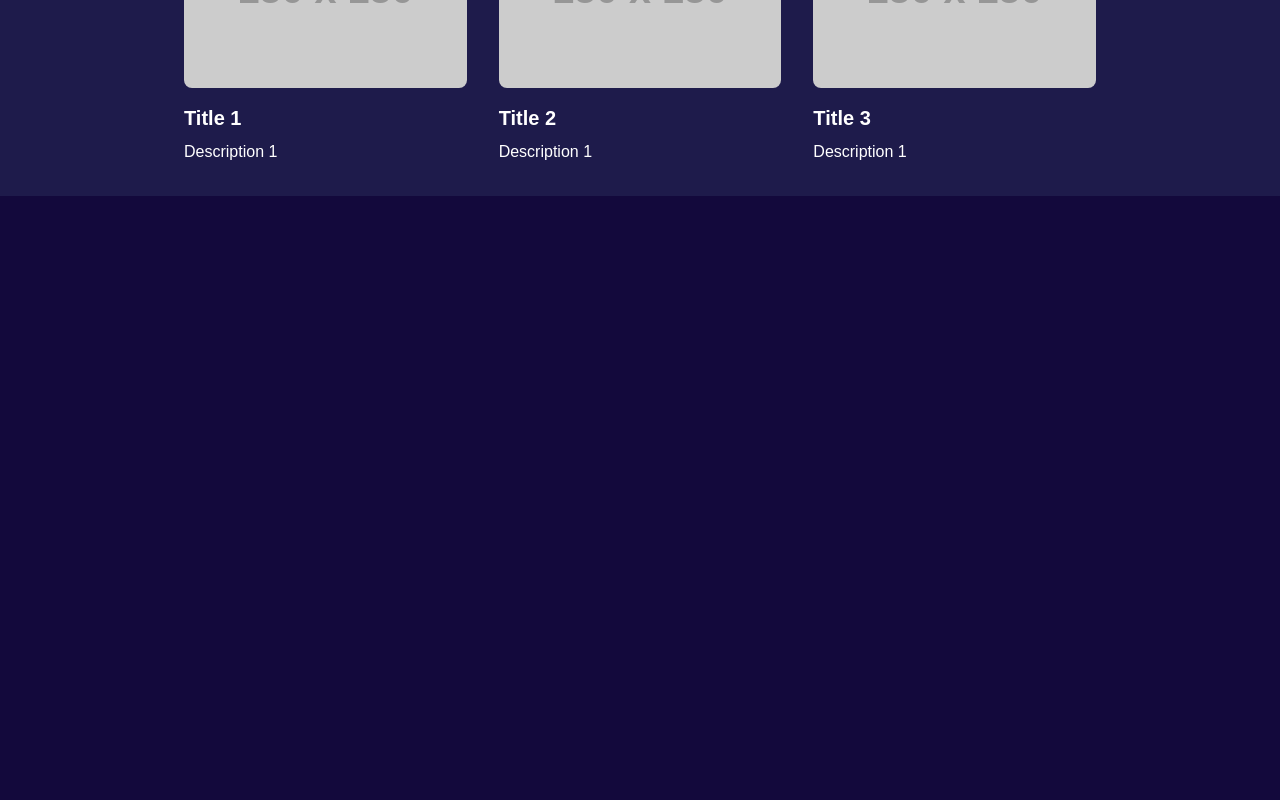
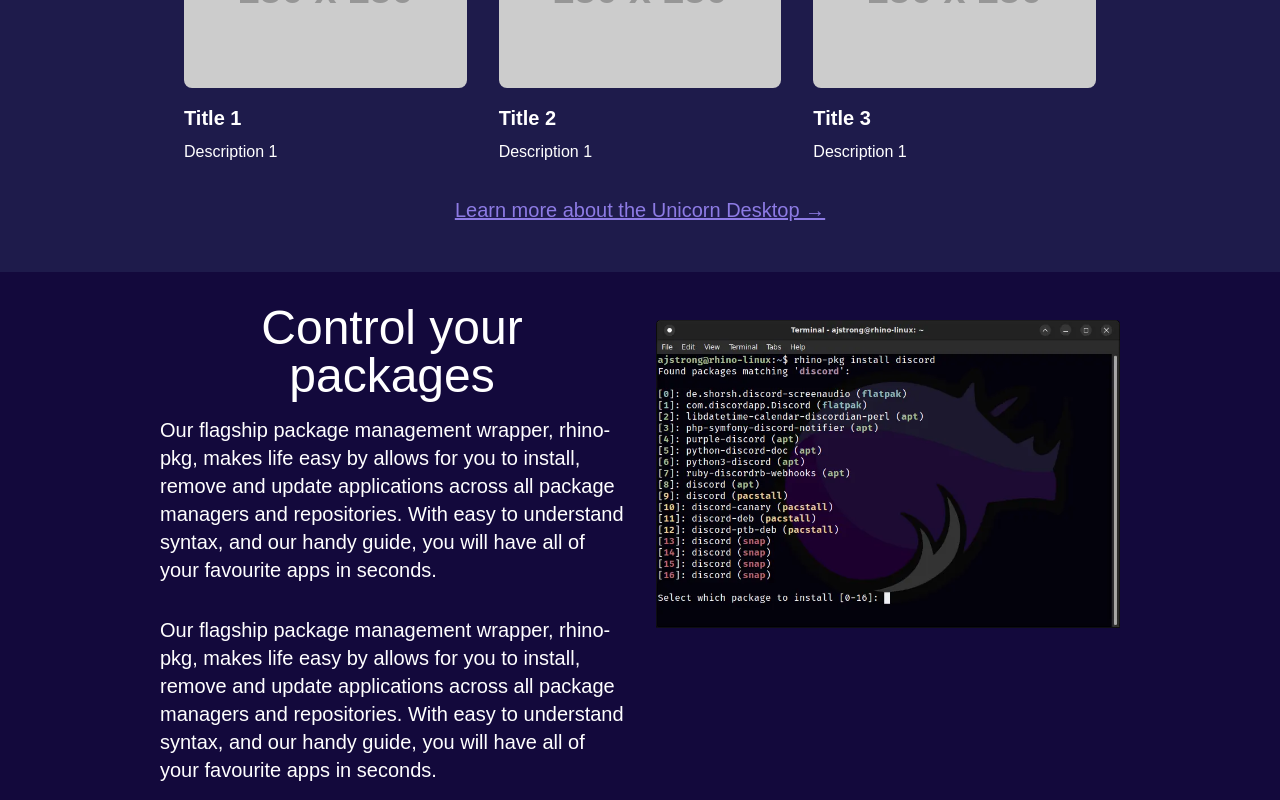
Before and after one commit to rhino-linux/website, a Next.js app: page / in a window 1280 px wide. Shown: the part 1957-2757 px from the top of the page. Before the commit the page ends 2153 px from the top, so only its background shows below. Built offline with nearby package versions, Linux system fonts and the light colour scheme.

Commit message:
upd(index.jsx): Add more components

```diff
--- a/src/components/desktop.jsx
+++ b/src/components/desktop.jsx
@@ -33,6 +33,7 @@
             </div>
           ))}
         </div>
+        <h1 className="text-center text-xl text-rhino-purple underline py-4 pt-8"><a href="/unicorn/">Learn more about the Unicorn Desktop →</a></h1>
       </div>
     );
 }
--- a/src/components/developers.jsx
+++ b/src/components/developers.jsx
@@ -1,29 +1,42 @@
 import React from "react";
 
-// Text needs to be updated for the second paragraph.
+const data = [
+    {
+        title: "Perfect for developers",
+        paragraphs: [
+            "Developers will fall in love with our vast software repositories which are always up-to-date. User-repositories such as Pacstall can help provide development libraries that are critical for your project. With codium preinstalled on your system you can begin doing what you do best, instantly.",
+
+            "Developers will fall in love with our vast software repositories which are always up-to-date. User-repositories such as Pacstall can help provide development libraries that are critical for your project. With codium preinstalled on your system you can begin doing what you do best, instantly."
+        ],
+        image: "/img/home/developers.webp",
+        link: {
+            text: "Learn more about how Rhino Linux can help you develop →",
+            url: "/developers/"
+        }
+    }
+]
 
 function Developers() {
     return (
         <div className="lg:w-[75%] w-[95%] pt-4 m-auto">
-            <div className="lg:grid lg:grid-cols-2 m-auto gap-8">
+            {data.map((post, index) => (
+                <div key={index} className="lg:grid lg:grid-cols-2 m-auto gap-8">
                     <div>
-                    <h1 className="text-5xl text-white pt-4 text-center">Perfect for developers</h1>
-                    <p className="text-white text-xl py-4">
-                        Developers will fall in love with our vast software repositories which are always up-to-date. User-repositories such as Pacstall can help provide development libraries that are critical for your project. With codium preinstalled on your system you can begin doing what you do best, instantly.
+                        <h1 className="text-5xl text-white pt-4 text-center">{post.title}</h1>
+                        {post.paragraphs.map((paragraph, index) => (
+                            <p key={index} className="text-white text-xl py-4">
+                                {paragraph}
                             </p>
-                    <p className="text-white text-xl py-4">
-                        Developers will fall in love with our vast software repositories which are always up-to-date. User-repositories such as Pacstall can help provide development libraries that are critical for your project. With codium preinstalled on your system you can begin doing what you do best, instantly.
-                    </p>
+                        ))}
                     </div>
                     <div>
-                <img
-                    src="/img/home/developers.webp"
-                    alt="Image"
-                    className="w-full"
-                />
+                        <img src={post.image} alt="Image" className="w-full" />
                     </div>
                 </div>
-        <h1 className="text-center text-xl text-rhino-purple underline py-4"><a href="/developers/">Learn more about how Rhino Linux can help you develop →</a></h1>
+            ))}
+            <h1 className="text-center text-xl text-rhino-purple underline py-4">
+                <a href={data[0].link.url}>{data[0].link.text}</a>
+            </h1>
         </div>
     );
 }
--- /dev/null
+++ b/src/components/packages.jsx
@@ -0,0 +1,37 @@
+import React from "react";
+
+const data = [
+    {
+        title: "Control your packages",
+        paragraphs: [
+            "Our flagship package management wrapper, rhino-pkg, makes life easy by allows for you to install, remove and update applications across all package managers and repositories. With easy to understand syntax, and our handy guide, you will have all of your favourite apps in seconds.",
+
+            "Our flagship package management wrapper, rhino-pkg, makes life easy by allows for you to install, remove and update applications across all package managers and repositories. With easy to understand syntax, and our handy guide, you will have all of your favourite apps in seconds.", // Add paragraph about Pacstall here
+        ],
+        image: "/img/home/rhino-pkg.webp",
+    }
+]
+
+function Packages() {
+    return (
+        <div className="lg:w-[75%] w-[95%] pt-4 m-auto">
+            {data.map((post, index) => (
+                <div key={index} className="lg:grid lg:grid-cols-2 m-auto gap-8">
+                    <div>
+                        <h1 className="text-5xl text-white pt-4 text-center">{post.title}</h1>
+                        {post.paragraphs.map((paragraph, index) => (
+                            <p key={index} className="text-white text-xl py-4">
+                                {paragraph}
+                            </p>
+                        ))}
+                    </div>
+                    <div>
+                        <img src={post.image} alt="Image" className="w-full py-8" />
+                    </div>
+                </div>
+            ))}
+        </div>
+    );
+}
+
+export default Packages;
--- a/src/pages/index.jsx
+++ b/src/pages/index.jsx
@@ -4,6 +4,7 @@
 import Latest from "../components/latest";
 import Developers from "../components/developers";
 import Desktop from "../components/desktop";
+import Packages from "../components/packages";
 
 export default function Home() {
   return (
@@ -13,6 +14,7 @@
       <Latest />
       <Developers />
       <Desktop />
+      <Packages />
     </main>
   );
 }
```
Lines whose indentation alone changed are shown as unchanged.
